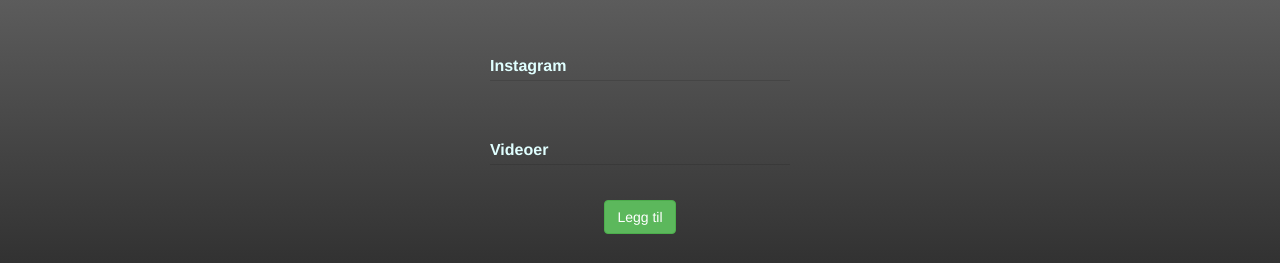
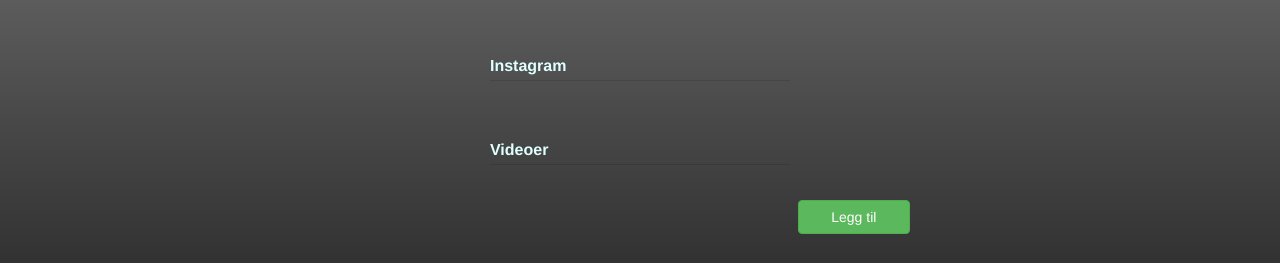
Before and after one commit to ung-it/UngIT, a Django app: template skalvi/templates/registerProfile.html in a window 1280 px wide. Shown: the part 3426-3689 px from the top of the page. Run offline with Django 3.2, Linux system fonts and the light colour scheme; the template is opened without the code that fills it: values that come from a table or form of the project are taken from there, others are empty; some libraries are stand-ins or nearby versions.

Commit message:
fixed button style and placement

```diff
--- a/skalvi/static/styles/chooseUser.css
+++ b/skalvi/static/styles/chooseUser.css
@@ -70,14 +70,13 @@ body {
 }
 .mdl-layout {
     align-items: center;
-  justify-content: center;
+    justify-content: center;
 }
 .mdl-layout__content {
     padding: 24px;
     flex: none;
 }
-.mdl-button {
-    margin-top: 10px;
-  margin-bottom: 10px;
-  margin-right: 10px;
+#registerButton {
+    width: 8em;
+    float: right;
 }
--- a/skalvi/templates/registerProfile.html
+++ b/skalvi/templates/registerProfile.html
@@ -34,7 +34,7 @@
                 {% csrf_token %}
                 {% include 'form_template.html' %}
                 <div class="form-group">
-                    <button type="submit" class="btn btn-success">Legg til</button>
+                    <button id="registerButton" type="submit" class="btn btn-success">Legg til</button>
                 </div>
             </form>
         </div>
```
